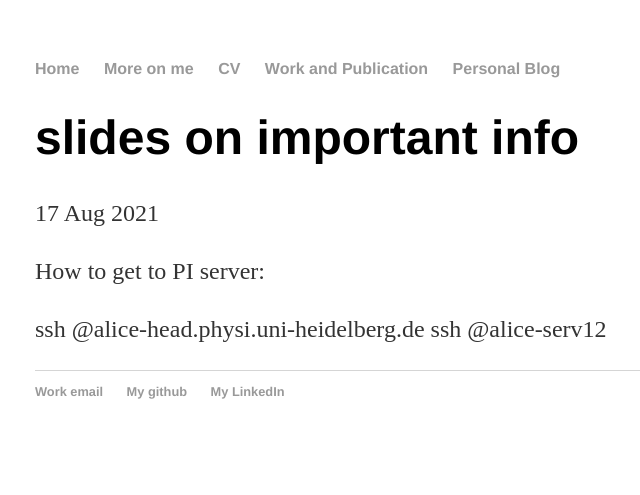
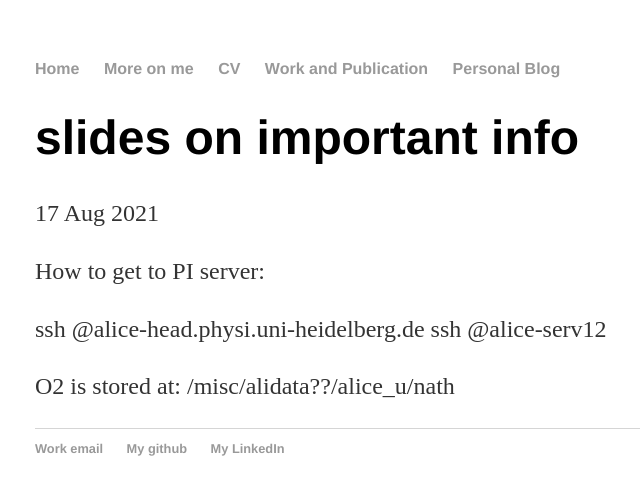
Before and after one commit to an15ms157/abhishek.github.io, a Jekyll site: the page built from _posts/2021-08-17- Slides on Important info.md, in a window 1280 px wide. Shown: the top 495 px of the page, without its empty margins (157-797 px from the left). Built offline with Jekyll 4.4.1, drawn with Linux system fonts in a browser that asks for light colours; our own code applies the rules of GitHub Pages for plain Markdown files.

Commit message:
Update 2021-08-17- Slides on Important info.md

```diff
--- a/_posts/2021-08-17- Slides on Important info.md
+++ b/_posts/2021-08-17- Slides on Important info.md
@@ -2,3 +2,5 @@ How to get to PI server:
 
 ssh <username>@alice-head.physi.uni-heidelberg.de
 ssh <username>@alice-serv12
+
+O2 is stored at: /misc/alidata??/alice_u/nath
```
